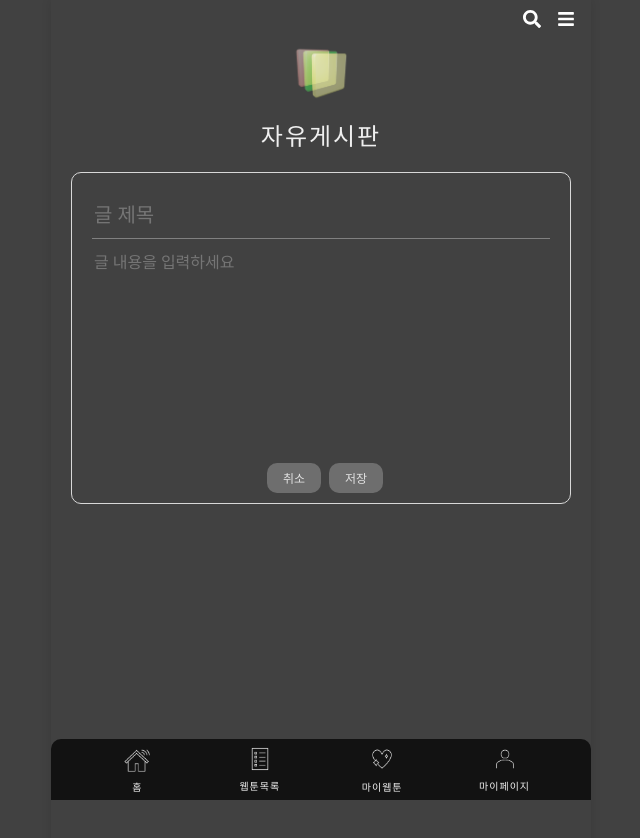
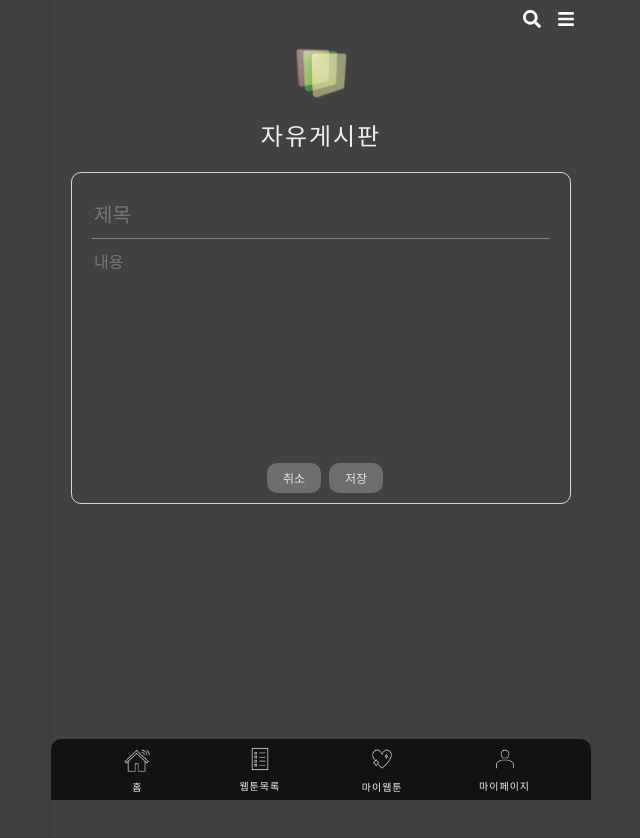
Before and after one commit to pknu-wap/2023_2_Toonder2.0, a React (Create React App) app in the folder frontend/: page /postform in a window 1280 px wide. Shown: the top 838 px of the page, without its empty margins (319-959 px from the left). Built offline with nearby package versions, Linux system fonts and the light colour scheme; no server answers; the HTML template or start-up script is replaced by a standard one; a web font is replaced by a local one.

Commit message:
feat : 글쓰기 페이지 구현

```diff
--- a/frontend/src/component/freeboard/PostForm.js
+++ b/frontend/src/component/freeboard/PostForm.js
@@ -1,12 +1,41 @@
 import React, { useState, useEffect } from "react";
 import { useNavigate, useLocation } from "react-router-dom";
 import styled from "styled-components";
-import { PostHeader, PostActions, PostProperty, PostBtn } from "./PostView";
+import { PostHeader, PostActions, PostBtn } from "./PostView";
+import axios from "axios";
 
 function PostForm() {
   const navigate = useNavigate();
-  const [title, setTitle] = useState(""); // 사용자가 입력한 제목을 상태로 관리
-  const [content, setContent] = useState(""); // 사용자가 입력한 글 내용을 상태로 관리
+  const [title, setTitle] = useState("");
+  const [content, setContent] = useState("");
+
+  // 문자열 내의 모든 개행 문자를 @로 대체
+  const addConvertLine = (text) => {
+    return text.replace(/\n/g, "@d`}");
+  };
+
+  const handleSubmit = async () => {
+    if (!title || !content) {
+      alert("제목과 내용을 작성해주세요.");
+      return;
+    }
+
+    const requestData = {
+      brdTitle: title,
+      brdContent: addConvertLine(content),
+      // mem_name: loggedUserName,
+      // mem_email: email,
+    };
+
+    try {
+      await axios.post("/toonder/board", requestData);
+      alert("글이 저장되었습니다.");
+      navigate(-1);
+    } catch (error) {
+      console.log(error);
+      alert("글을 저장하지 못했습니다.");
+    }
+  };
 
   return (
     <>
@@ -15,13 +44,13 @@ function PostForm() {
           type="text"
           value={title}
           onChange={(e) => setTitle(e.target.value)}
-          placeholder="글 제목"
+          placeholder="제목"
         />
       </PostHeader>
       <PostContent
         value={content}
         onChange={(e) => setContent(e.target.value)}
-        placeholder="글 내용을 입력하세요"
+        placeholder="내용"
       />
       <PostActions>
         <PostBtn
@@ -31,7 +60,9 @@ function PostForm() {
         >
           취소
         </PostBtn>
-        <PostBtn>저장</PostBtn>
+        <PostBtn type="submit" onClick={handleSubmit}>
+          저장
+        </PostBtn>
       </PostActions>
     </>
   );
```
